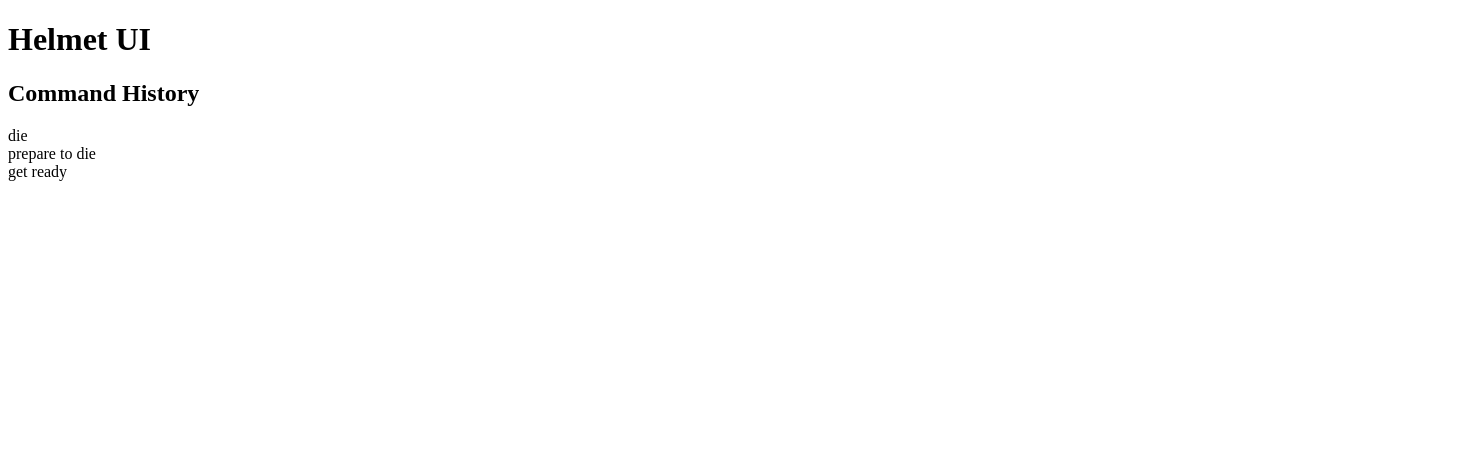
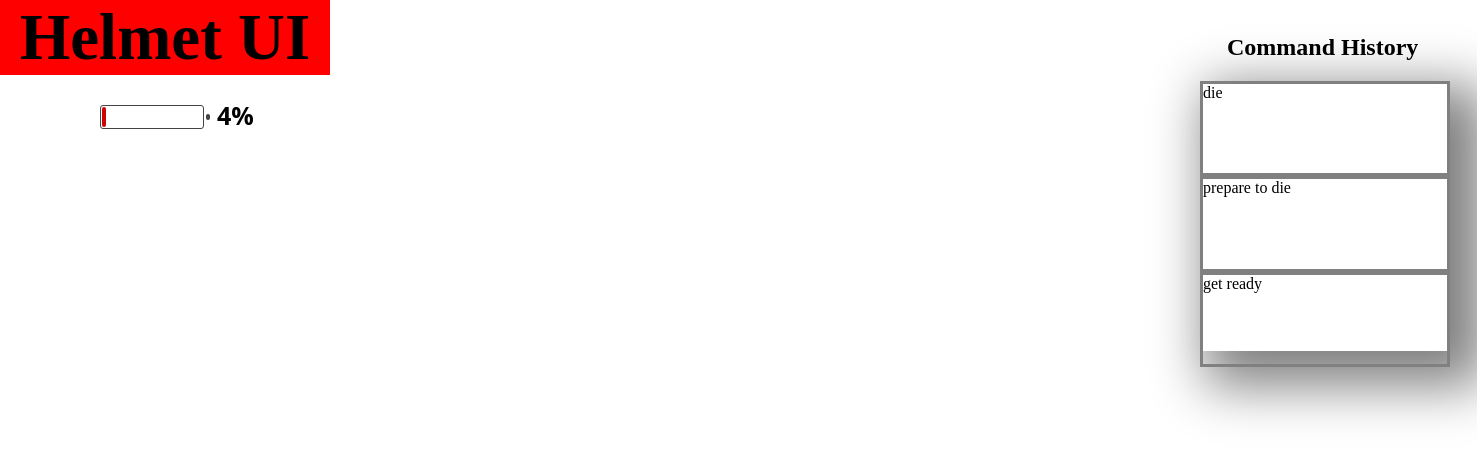
Before and after one commit to TheCodingude/Iron-man-Helmet, a plain HTML site: page web_ui/index.html in a window 1280 px wide. Shown: the whole page, 1477 px wide, since content can reach past the window. Drawn offline with Linux system fonts and the light colour scheme.

Commit message:
there is still a lot to do

```diff
--- a/intents.json
+++ b/intents.json
@@ -36,6 +36,11 @@
       "tag":"end_record",
       "patterns": ["stop recording", "end recording", "close recording"],
       "response": []
+     },
+     {
+      "tag":"click_history",
+      "patterns":["View History", "View command history", "command history", "click history"],
+      "response":[]
      }
     ]
 }
--- a/web ui/index.html
+++ b/web_ui/index.html
@@ -3,7 +3,7 @@
 <head>
     <meta charset="UTF-8">
     <meta http-equiv="X-UA-Compatible" content="IE=edge">
-    <meta name="viewport" content="width=, initial-scale=1.0">
+    <meta name="viewport" content="width=device-width, initial-scale=1.0">
     <title>Helmet UI</title>
     <link rel="stylesheet" href="style.css">
 </head>
--- a/web ui/index.js
+++ b/web_ui/index.js
@@ -5,6 +5,8 @@ const secondRecent = document.getElementById("secondRecent");
 const thrdRecent = document.getElementById("thirdRecent");
 const all = document.getElementById("all");
 
+
+// all = "lol";
 
 function getBatteryPercent(){
 
@@ -25,7 +27,9 @@ function getBatteryPercent(){
     }
 }
 
+getBatteryPercent();
+
 
 all.addEventListener("click", () => {
-    console.log("Clicked")
-})
+    window.location.href = "history.html";
+});
--- /dev/null
+++ b/web_ui/style.css
@@ -0,0 +1,68 @@
+h1{
+    font-size: 65px;
+    background-color: red;
+    width: 330px;
+    margin-top: 0%;
+    margin: 0%;
+    text-align: center;
+}
+.batteryContainer {
+    transform: translate(100px, 2px);
+    display: -webkit-box;
+    display: -moz-box;
+    display: -ms-flexbox;
+    display: -webkit-flex;
+    display: flex;
+    flex-direction: row;
+    align-items: center;
+}
+.batteryOuter {
+    border-radius: 3px;
+    border: 1px solid #444;
+    padding: 1px;
+    width: 100px;
+    height: 20px;
+
+}
+.batteryBump {
+    border-radius: 2px;
+    background-color: #444;
+    margin: 2px;
+    width: 4px;
+    height: 6px;
+}
+#batteryLevel {
+    border-radius: 4px;
+    background-color: #73AD21;
+    height: 100%;
+}
+#percent{
+    padding-left: 5px;
+    padding-bottom: 4px;
+    font-size: 25px;
+    font-family: "sans";
+}
+#commandHistory{
+    box-shadow: 20px 20px 50px 15px grey;
+    width: 250px;
+    height: 270px;
+}
+#all{
+    cursor: pointer;
+    width: fit-content;
+    transform: translate(1200px, -140px);
+}
+.history{
+    border: 3px solid grey;
+    height: 33%;
+}
+#h2{
+
+    transform: translate(27px);
+}
+
+body{
+
+    margin: 0;
+    padding: 0;
+}
```
Also changed, not shown: web_ui/history.html (added, +20 -0 lines), web_ui/historystyle.css (added), 9 other files.
